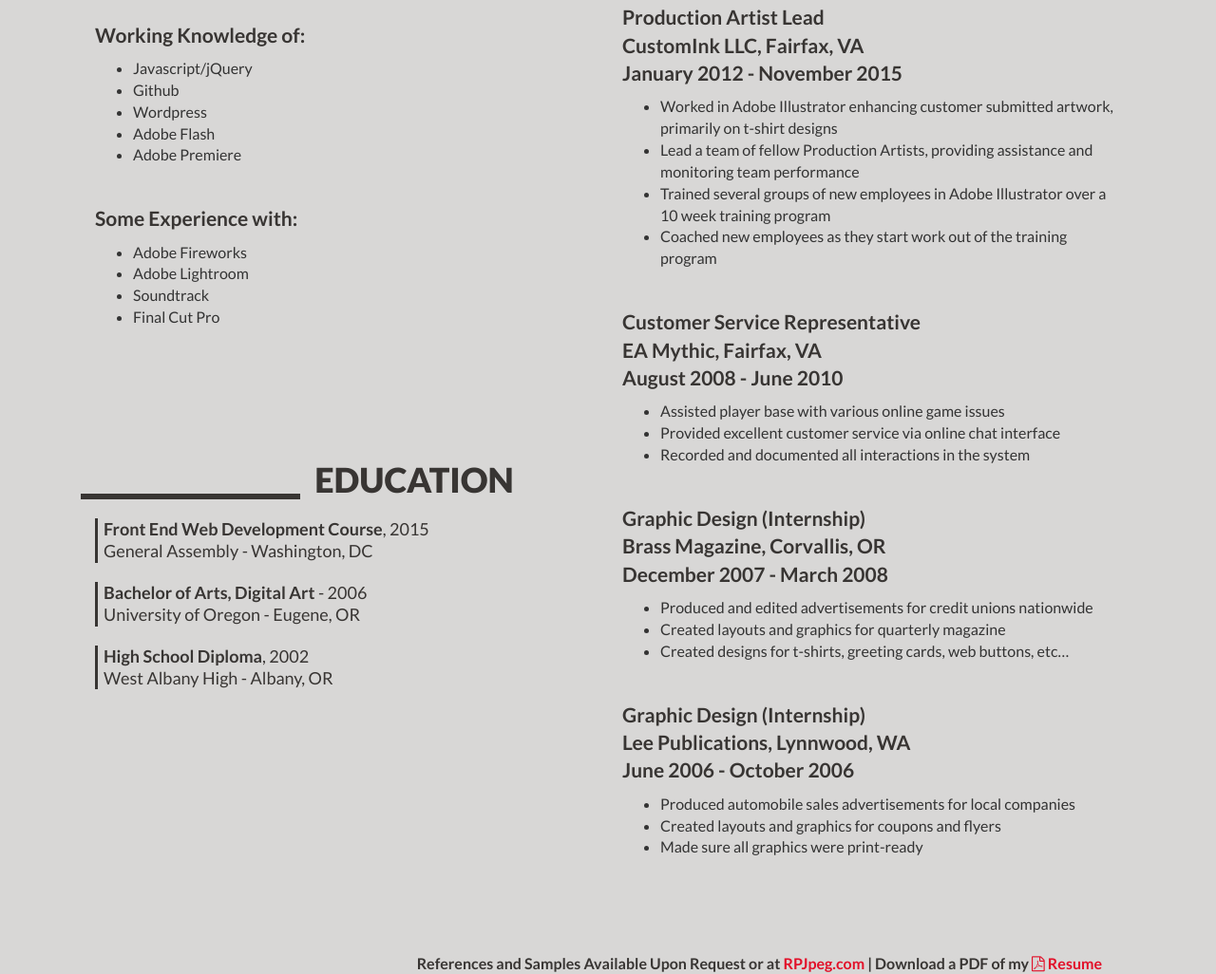
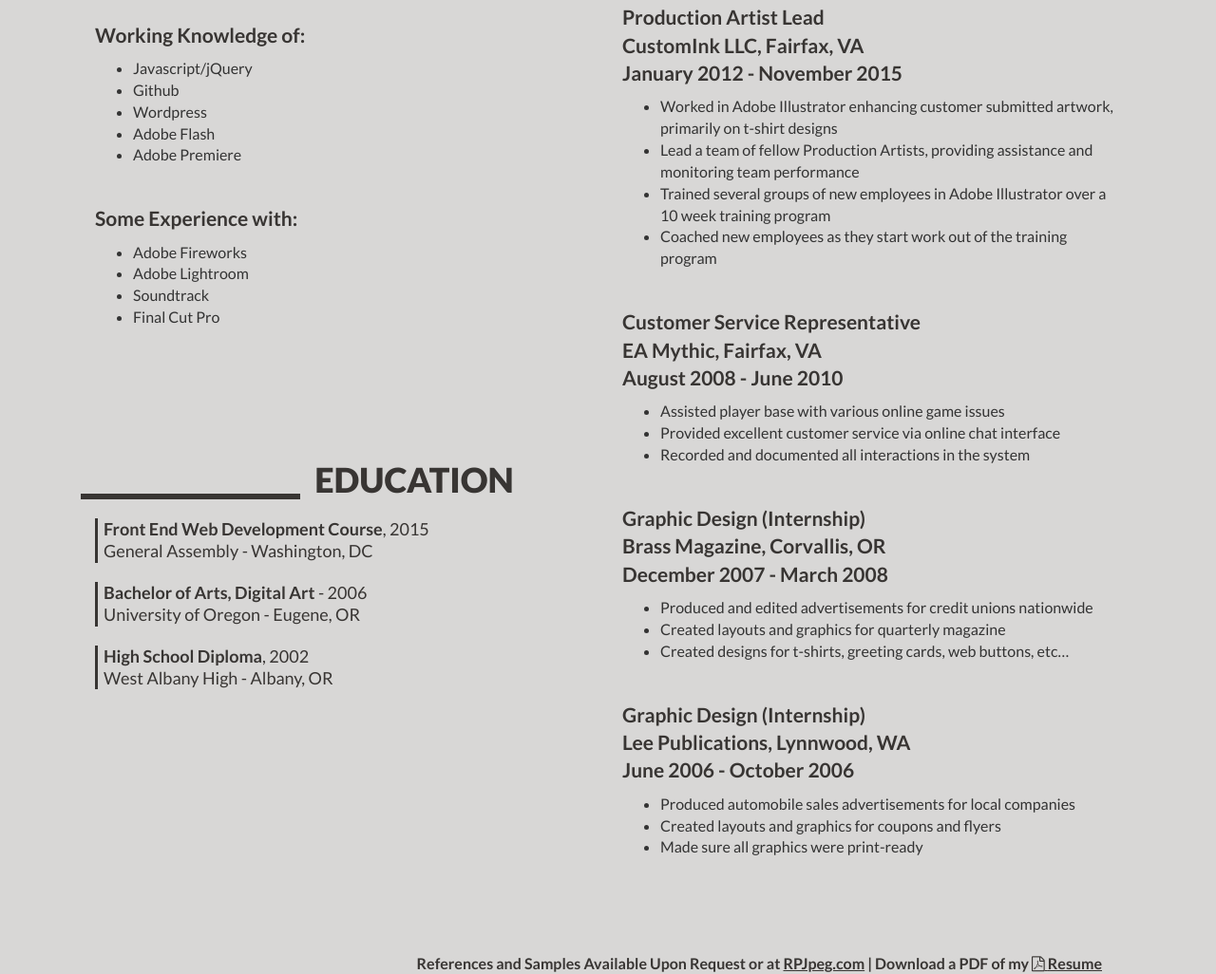
Before and after one commit to RPJpeg/ryan-jones, a plain HTML site: page resume.html in a window 1280 px wide. Shown: the part 646-1672 px from the top of the page at 95% size. Drawn offline with Linux system fonts and the light colour scheme.

Commit message:
resume updates

```diff
--- a/css/resume-style.css
+++ b/css/resume-style.css
@@ -64,12 +64,16 @@ li {
 }
 
 a {
-  color: #E21029;
+  color: #383533;
+  text-decoration: underline;
+}
+
+a span {
+  text-decoration: none;
 }
 
 a:hover {
   color: #951029;
-  text-decoration: none;
 }
 
 
--- a/resume.html
+++ b/resume.html
@@ -51,7 +51,7 @@
 					Annandale, VA 22003<br>
 					202.731.2773<br>
 					RyanJones83@gmail.com<br>
-					RPJpeg.com<br>
+					<a href="http://rpjpeg.com/">RPJpeg.com</a><br>
 				</h4>
 			</div>
 		</div>
@@ -196,7 +196,7 @@
 		</div>
 
 		<footer>
-			<h4 class="text-right"><strong>References and Samples Available Upon Request or at <a href="http://rpjpeg.com/">RPJpeg.com</a> | Download a PDF of my <a href="ryan-jones-resume.pdf" target="_blank"><i class="fa fa-file-pdf-o"></i> Resume</a></strong></h4>
+			<h4 class="text-right"><strong>References and Samples Available Upon Request or at <a href="http://rpjpeg.com/">RPJpeg.com</a> | Download a PDF of my <a href="ryan-jones-resume.pdf" target="_blank"><span><i class="fa fa-file-pdf-o"></i> </span>Resume</a></strong></h4>
 		</footer>
 
   <script type="text/javascript" src="plugins/jquery.min.js"></script>
```
